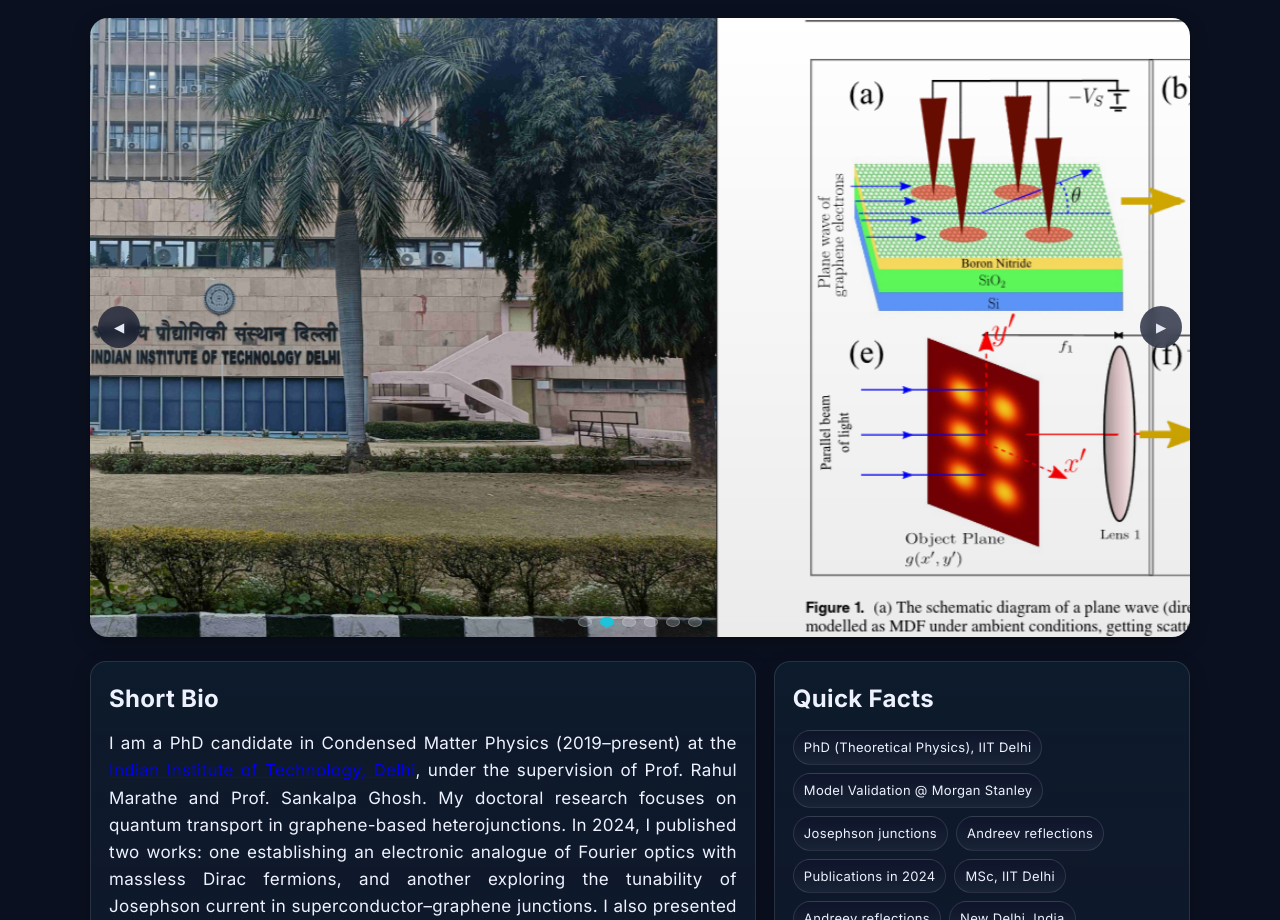
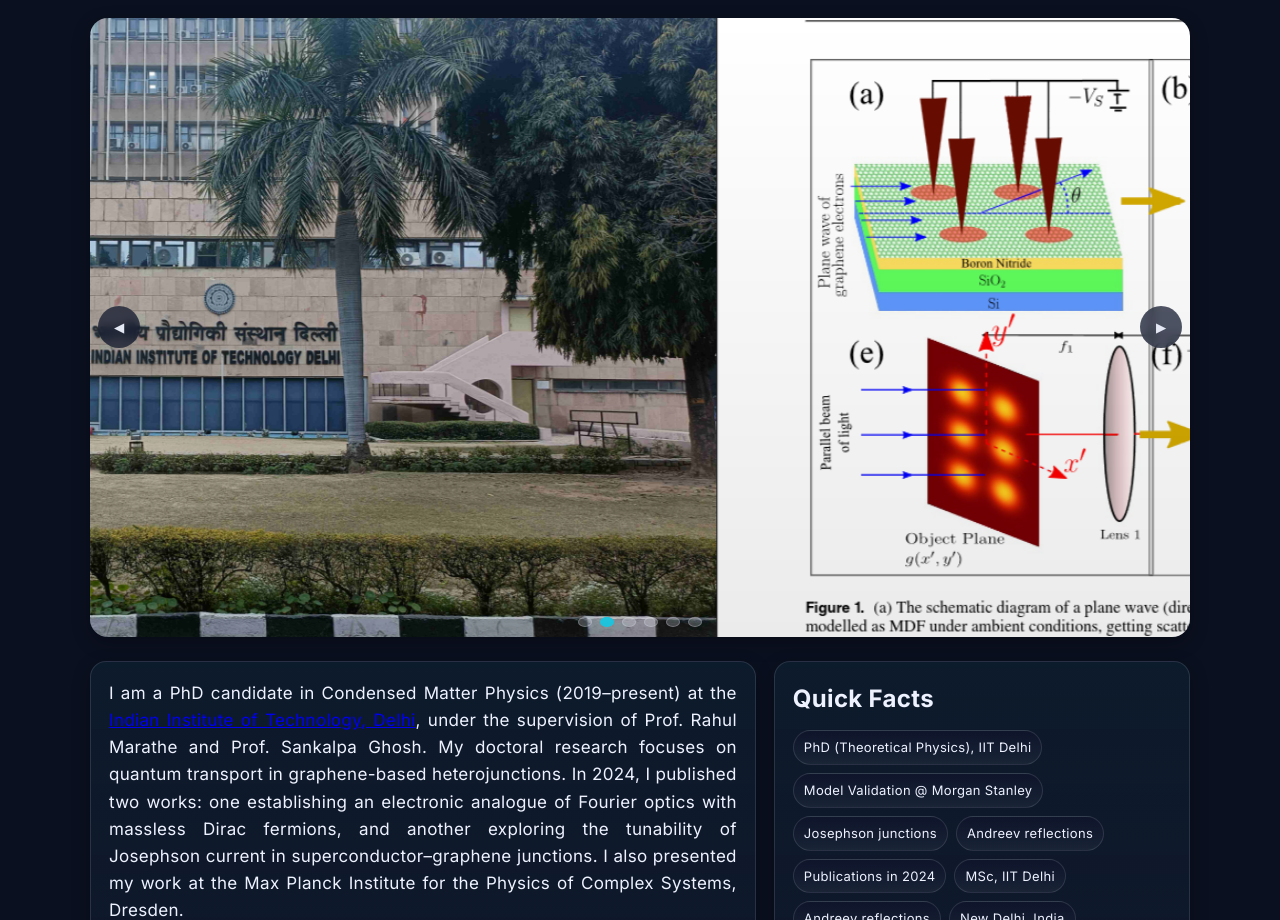
Before and after one commit to psbanerjee/psbanerjee.github.io, a plain HTML site: page about.html in a window 1280 px wide. Shown: the part 180-1100 px from the top of the page. Drawn offline with Linux system fonts and the light colour scheme.

Commit message:
Update about.html

```diff
--- a/about.html
+++ b/about.html
@@ -125,7 +125,7 @@
     <div class="grid">
       <!-- Narrative (you will edit this) -->
       <section class="panel prose">
-        <h2>Short Bio</h2>
+        <!-- <h2>Short Bio</h2> -->
         <style>
   p {
     text-align: justify;
```
